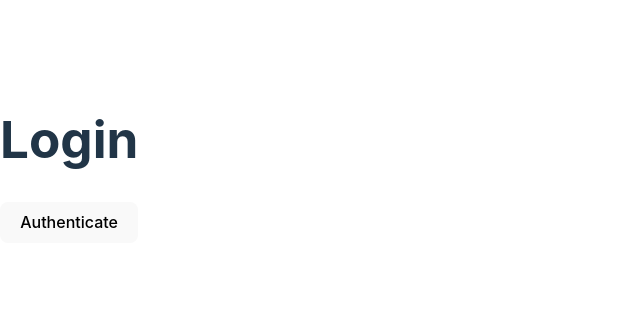
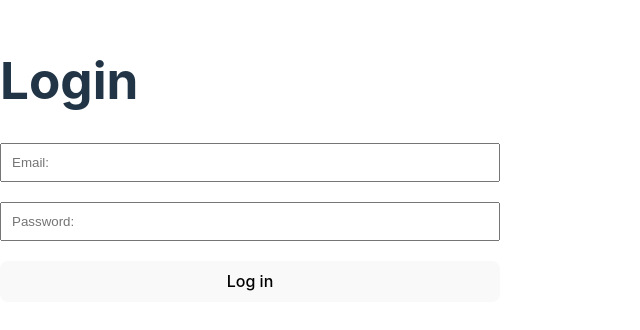
Before and after one commit to erikajdavid/PERN-jwt, a React (Vite) app in the folder client/: page /login in a window 1280 px wide. Shown: the part 240-570 px from the top of the page, without its empty margins (0-640 px from the left). Built offline with nearby package versions, Linux system fonts and the light colour scheme.

Commit message:
completed Login component

```diff
--- a/client/src/components/Login.jsx
+++ b/client/src/components/Login.jsx
@@ -1,11 +1,67 @@
-import React from "react";
+import React, { useState } from "react";
 
 const Login = ({ setAuth }) => {
+
+    const [email, setEmail] = useState("");
+    const [password, setPassword] = useState("");
+
+    const onSubmitForm = async (e) => {
+        e.preventDefault();
+
+        try {
+            const body = {
+                email,
+                password
+            }
+
+            const response = await fetch("http://localhost:5000/auth/login", {
+                method: "POST",
+                headers: { "Content-type" : "application/json"},
+                body: JSON.stringify(body)
+            });
+
+            const parseResponse = await response.json();
+
+            console.log(parseResponse);
+
+            localStorage.setItem("token", parseResponse.accessToken);
+
+            setAuth(true);
+
+        } catch (error) {
+            console.error(error.message);
+        }
+    }
 
     return (
         <>
             <h1>Login</h1>
-            <button onClick={() => setAuth(true)}>Authenticate</button>
+            <form onSubmit={onSubmitForm}>
+
+                <label htmlFor="email"></label>
+                <input
+                    type="email"
+                    id="email"
+                    name="email"
+                    value={email}
+                    onChange={(e) => setEmail(e.target.value)}
+                    placeholder="Email:"
+                    required
+                />
+
+                <label htmlFor="password"></label>
+                <input
+                    type="password"
+                    id="password"
+                    name="password"
+                    value={password}
+                    onChange={(e) => setPassword(e.target.value)}
+                    placeholder="Password:"
+                    required
+                />
+
+                <button>Log in</button>
+            </form>
         </>
     );
 
```
